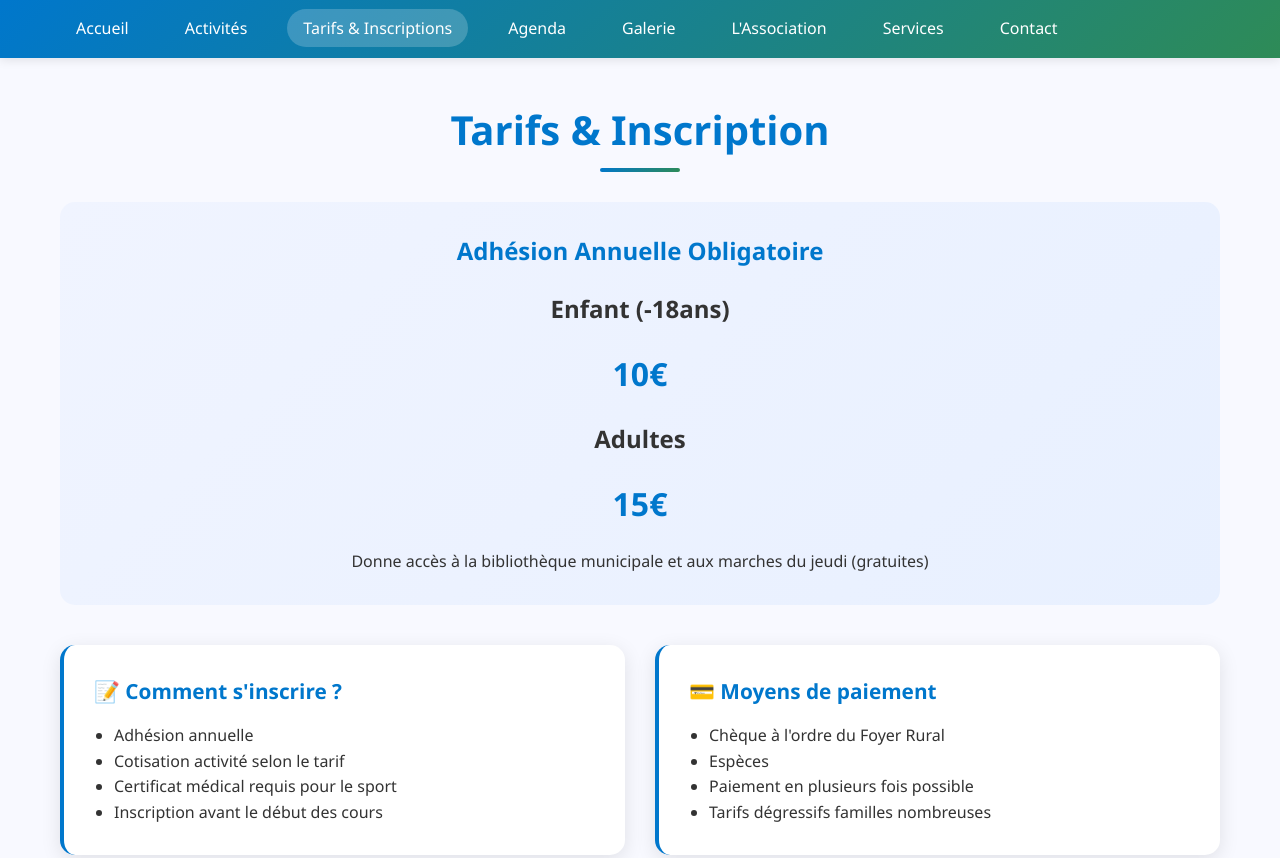
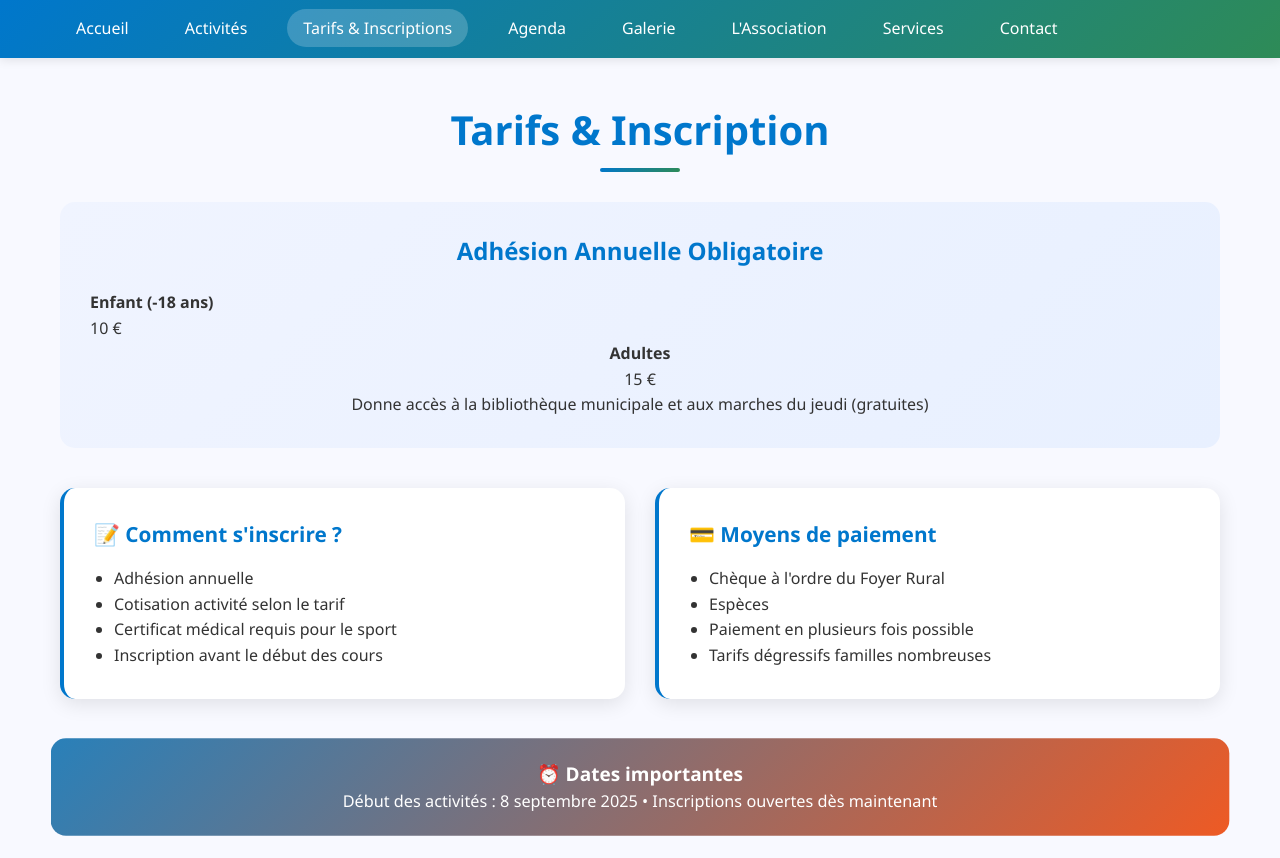
Before and after one commit to Kayhalan/Fr-Montaud, a plain HTML site: page tarifs.html in a window 1280 px wide. Shown: the top 858 px of the page. Drawn offline with Linux system fonts and the light colour scheme.

Commit message:
Update tarifs.html

```diff
--- a/tarifs.html
+++ b/tarifs.html
@@ -75,14 +75,27 @@ document.addEventListener('DOMContentLoaded', () => {
 </script>
 <main class="container">
 <h1 class="section-title">Tarifs &amp; Inscription</h1>
+<!-- À placer là où se trouvait votre ancien code -->
 <div class="pricing-info">
-<h3>Adhésion Annuelle Obligatoire</h3>
-  <h2>Enfant (-18ans)</h2>
-  <div class="adhesion-price">10€</div>
-  <h2>Adultes</h2>
-<div class="adhesion-price">15€</div>
-<p>Donne accès à la bibliothèque municipale et aux marches du jeudi (gratuites)</p>
+  <h3>Adhésion Annuelle Obligatoire</h3>
+
+  <div class="pricing-row">
+    <div class="price-block" style ="text-align:left">
+      <h4>Enfant&nbsp;(-18&nbsp;ans)</h4>
+      <span class="price">10 €</span>
+    </div>
+
+    <div class="price-block">
+      <h4>Adultes</h4>
+      <span class="price">15 €</span>
+    </div>
+  </div>
+
+  <p class="pricing-note">
+    Donne accès à la bibliothèque municipale et aux marches du jeudi (gratuites)
+  </p>
 </div>
+
 <div class="cards-grid">
 <div class="card">
 <h3>📝 Comment s'inscrire ?</h3>
```
